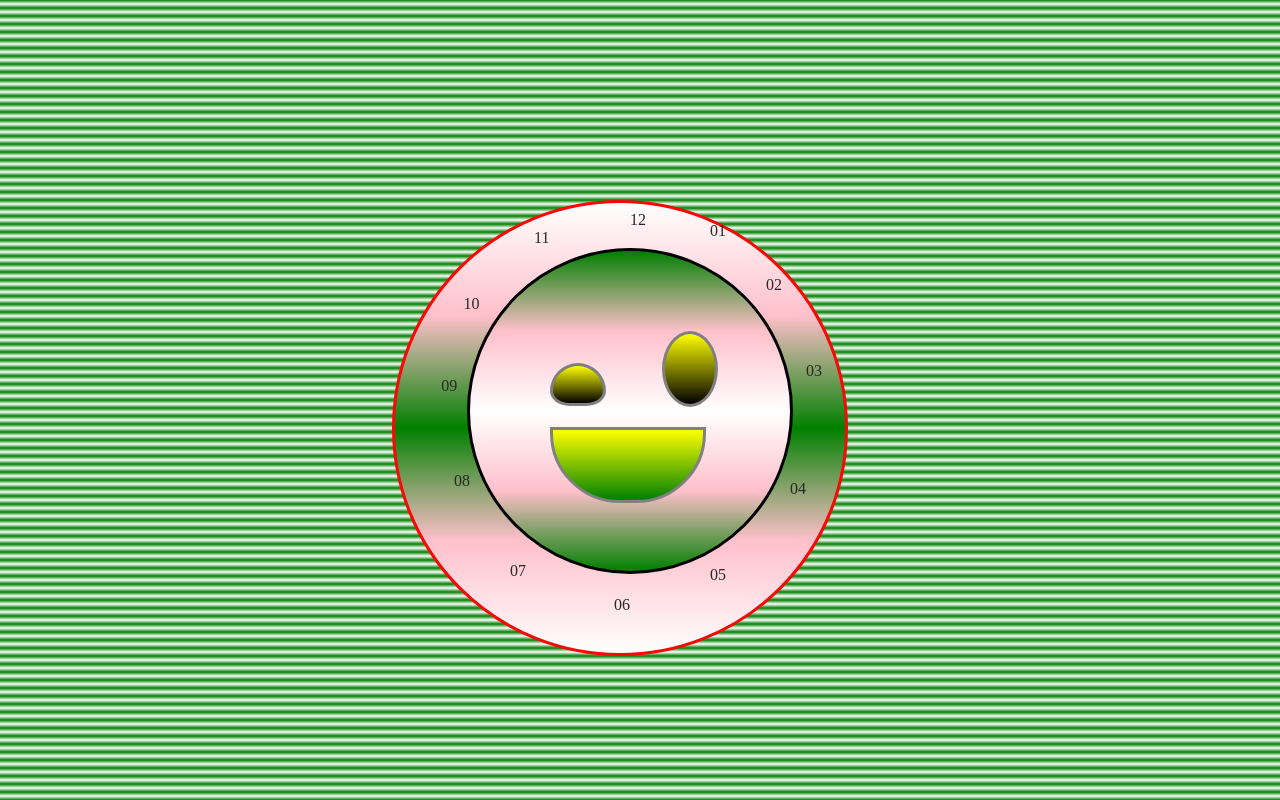
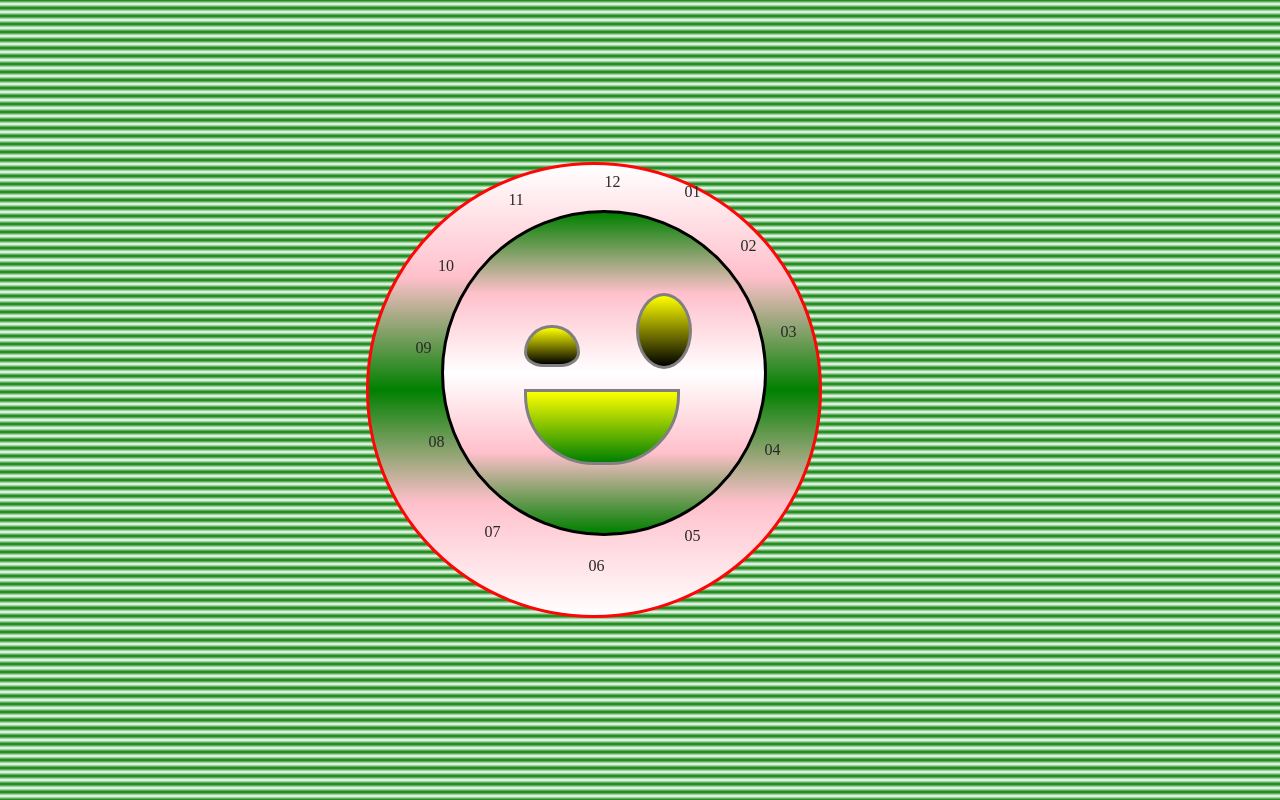
Before and after one commit to Sunainacode/css-clock-interface, a plain HTML site: page index.html in a window 1280 px wide. Drawn offline with Linux system fonts and the light colour scheme.

Commit message:
Update face.css

```diff
--- a/face.css
+++ b/face.css
@@ -127,8 +127,8 @@ body{
     height: 450px;
     width: 450px;
     border: 3px solid rgb(253, 6, 6);
-    margin-top: 15%;
-    margin-left: 30%;
+    margin-top: 12%;
+    margin-left: 28%;
     background: linear-gradient(white, pink,green,pink,white);
 }
 .time{
```
